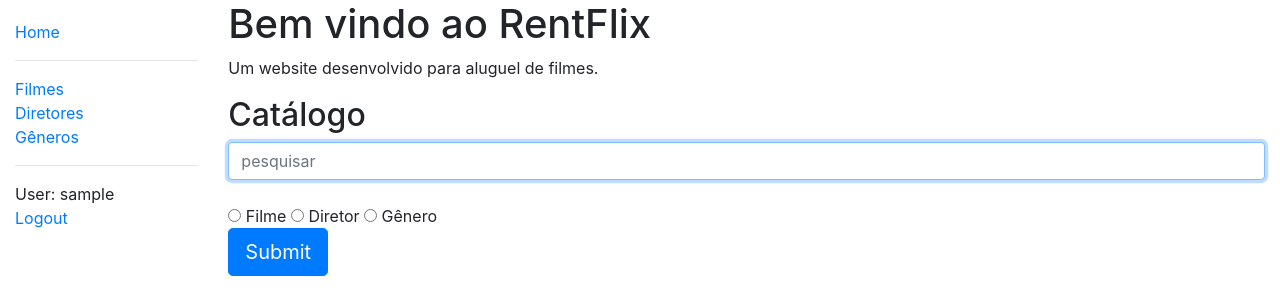
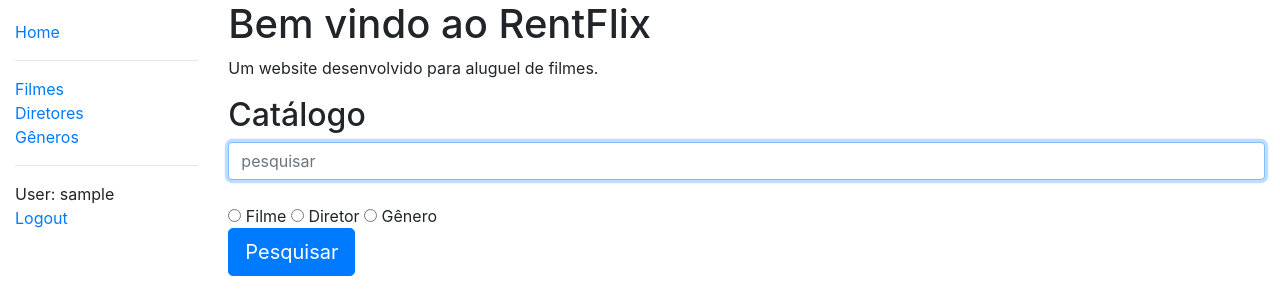
Before and after one commit to macc-uece/rentflix, a Django app: a page that uses catalogo/templates/pesquisados.html in a window 1280 px wide. Shown: the top 291 px of the page. Run offline with Django 3.2, Linux system fonts and the light colour scheme; the visitor is signed in with stand-in values (Sample User, id 1); some libraries are stand-ins or nearby versions.

Commit message:
Consertando detalhes em button e função pesquisa

```diff
--- a/catalogo/templates/index.html
+++ b/catalogo/templates/index.html
@@ -15,7 +15,7 @@
           <input type="radio" name="opcao" value="Filme"/> Filme
           <input type="radio" name="opcao" value="Diretor"/> Diretor
           <input type="radio" name="opcao" value="Genero"/> Gênero<br/>
-          <input class="btn btn-primary btn-lg" type="submit">
+          <button class="btn btn-primary btn-lg" type="submit">Pesquisar</button>
     </div>
   </form>
 
--- a/catalogo/templates/pagamento.html
+++ b/catalogo/templates/pagamento.html
@@ -68,7 +68,7 @@
             <option value="na_locadora">Não</option>
         </select></br></br>
 
-        <input class="btn btn-primary btn-lg" type="submit">
+        <button class="btn btn-primary btn-lg" type="submit">Finalizar Pagamento</button>
 
 
     </form>
--- a/catalogo/templates/pesquisados.html
+++ b/catalogo/templates/pesquisados.html
@@ -10,7 +10,7 @@
           <input type="radio" name="opcao" value="Filme"/> Filme
           <input type="radio" name="opcao" value="Diretor"/> Diretor
           <input type="radio" name="opcao" value="Genero"/> Gênero<br/>
-          <input class="btn btn-primary btn-lg" type="submit">
+          <button class="btn btn-primary btn-lg" type="submit">Pesquisar</button>
     </div>
   </form>
 
@@ -30,6 +30,7 @@
             {% if list_filme_diretor %}
               {% for filme_instancia in list_filme_diretor %}
                   <div class="col-md-3" >
+                          <div>{{ filme_instancia.diretor}}</div>
                           <a href="{{ filme_instancia.get_absolute_url }}">
                            <img src="/media/{{ filme_instancia.poster }}" alt="poster" width=200 height=auto />
                           </a>
@@ -39,6 +40,7 @@
               {% if list_filme_genero %}
                 {% for filme_instancia in list_filme_genero %}
                     <div class="col-md-3" >
+                            <div>{% for genero in filme_instancia.genero.all %}{{genero}}{% if not forloop.last %}, {% endif %}{% endfor %}</div>
                             <a href="{{ filme_instancia.get_absolute_url }}">
                              <img src="/media/{{ filme_instancia.poster }}" alt="poster" width=200 height=auto />
                             </a>
```
